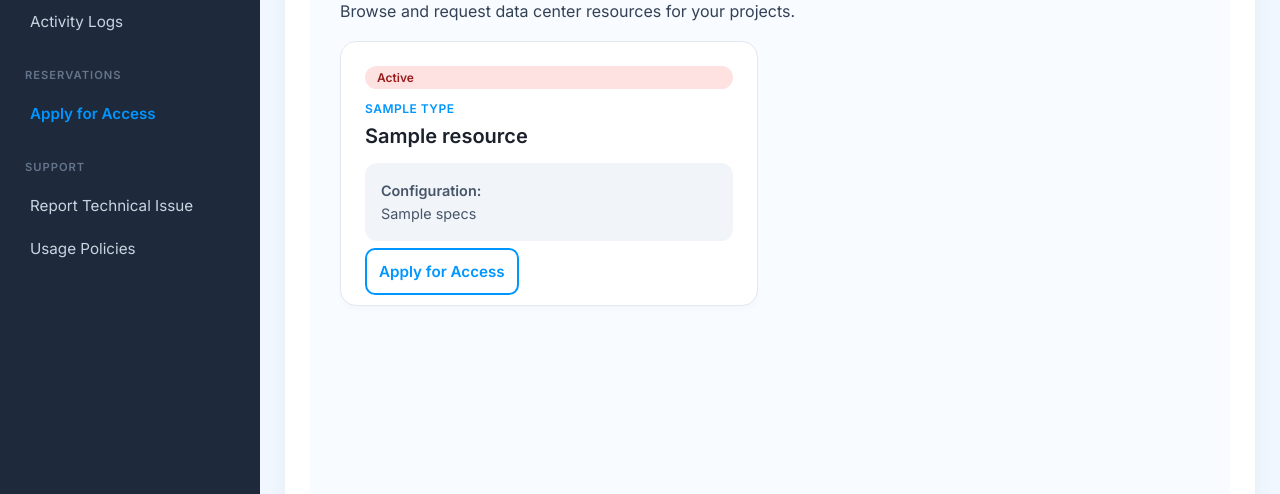
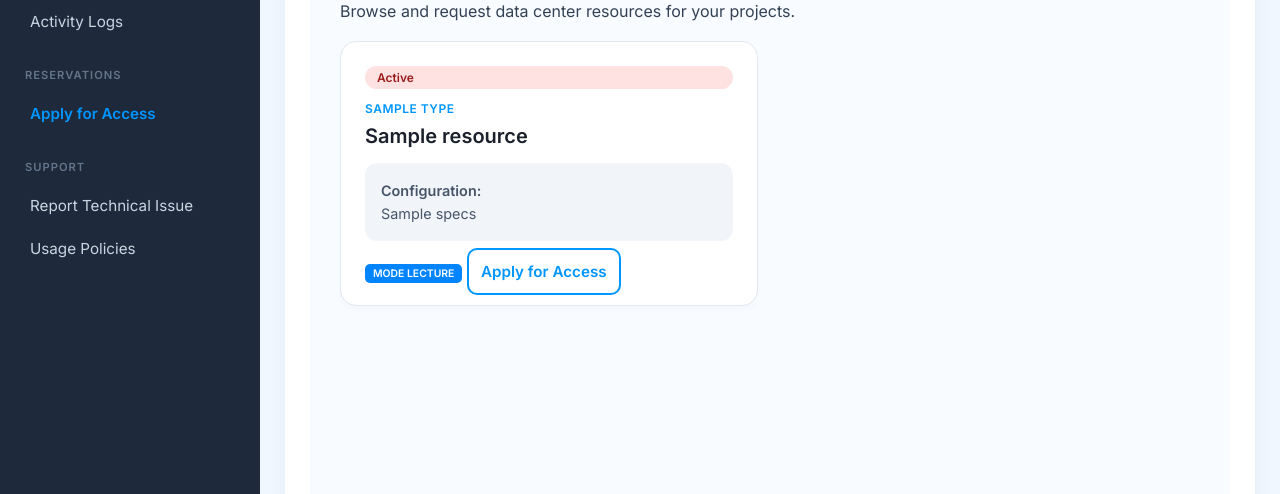
Before and after one commit to abajjamohammed/datacenter-project, a Laravel app: template resources/views/catalog.blade.php in a window 1280 px wide. Shown: the part 194-688 px from the top of the page. Run offline with Laravel 12, Linux system fonts and the light colour scheme; the template is opened without the code that fills it: most values are stand-ins (such as "Sample title", 1, 10 or a date in 2020); data that the repository does not hold is empty; style sheets or scripts are compiled from the project's sources.

Commit message:
last version|edited the catalog page

```diff
--- a/resources/views/catalog.blade.php
+++ b/resources/views/catalog.blade.php
@@ -30,10 +30,12 @@
 
                 <div class="card-actions">
                     {{-- Role-based buttons --}}
-                    @if(Auth::user()->role->name === 'utilisateur_interne')
+
+                    @if(Auth::check() && Auth::user()->role->name === 'utilisateur_interne')
                         <button class="btn-action btn-primary">Request Reservation</button>
-                    @else
+                    @else {{--i added Auth::check() &&(line33) to verify the connection and the mode lecture badge for the other cases (line38) --}}
                         {{-- Guest view --}}
+                        <span class="badge">Mode Lecture</span>
                         <a href="{{ route('guest.register.show') }}" class="btn-action btn-outline">Apply for Access</a>
                     @endif
                 </div>
```
Also changed, not shown: 1 other file.
